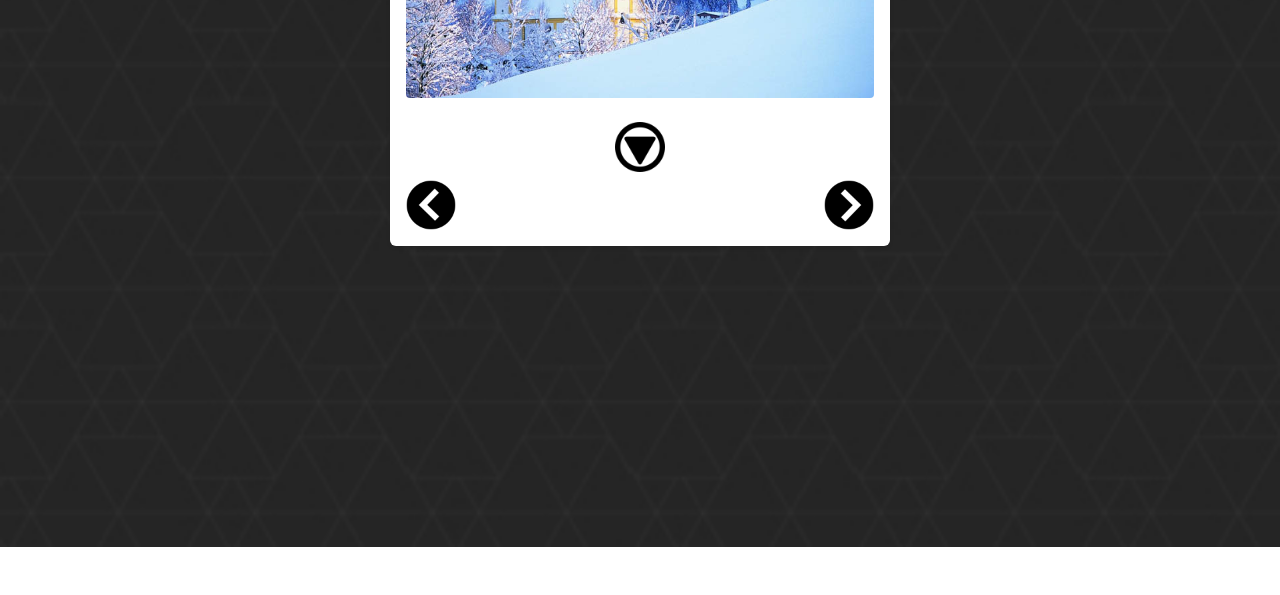
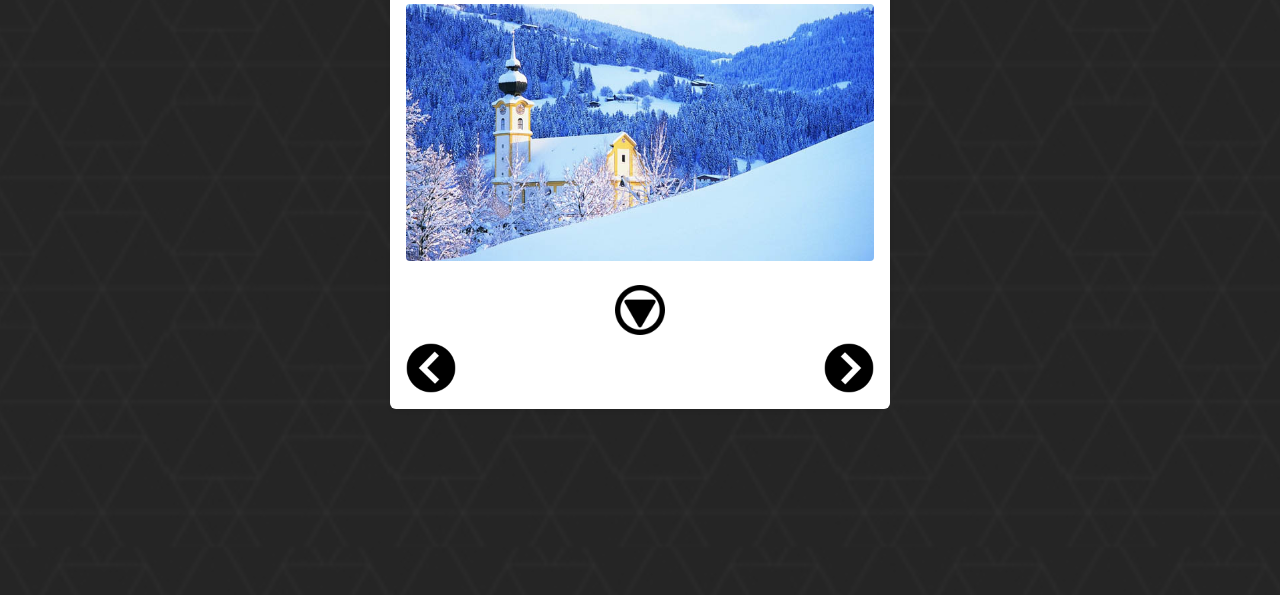
Before and after one commit to JCarmichael9/NJIT-Project, a plain HTML site: page index.html in a window 1280 px wide. Shown: the part 253-848 px from the top of the page. Before the commit the page ends 800 px from the top, so only its background shows below. Drawn offline with nearby package versions, Linux system fonts and the light colour scheme.

Commit message:
formatted it so its centered

```diff
--- a/index.html
+++ b/index.html
@@ -19,8 +19,10 @@
 
 </head>
 
-<body>
+<body class="overflow-hidden">
     <div class="container my-4">
+        <div class="container d-flex justify-content-center align-items-center size">
+            <div class="container d-block">
                 <div id="photoBooth" class="text-center bg-white p-3 rounded shadow-sm mx-auto">
                     <h1 class="banner mb-3">IS219 Slide Show</h1>
                     <div id="slideShow" class="row justify-content-center">
@@ -28,7 +30,8 @@
                         <!-- Photo Holder Section -->
                         <div class="col-12 col-md-8 photoHolder mb-3">
                             <img class="thumbnail img-fluid" id="photo"
-                        src="https://via.placeholder.com/518x389?text=Welcome+to+my+Gallery" alt="Gallery Image" />
+                                src="https://via.placeholder.com/518x389?text=Welcome+to+my+Gallery"
+                                alt="Gallery Image" />
                         </div>
 
                         <!-- More Indicator and Navigation Controls -->
@@ -49,6 +52,8 @@
                     </div>
                 </div>
             </div>
+        </div>
+    </div>
 
     <!-- Bootstrap 5 JavaScript (optional) -->
     <script src="https://cdn.jsdelivr.net/npm/bootstrap@5.3.0/dist/js/bootstrap.bundle.min.js"></script>
--- a/style.css
+++ b/style.css
@@ -98,3 +98,7 @@ body {
     transform: rotate(270deg);
     transition: 0.5s ease-in-out;
 }
+
+.size  {
+    height: 100vh;
+}
```
Lines whose indentation alone changed are shown as unchanged.
